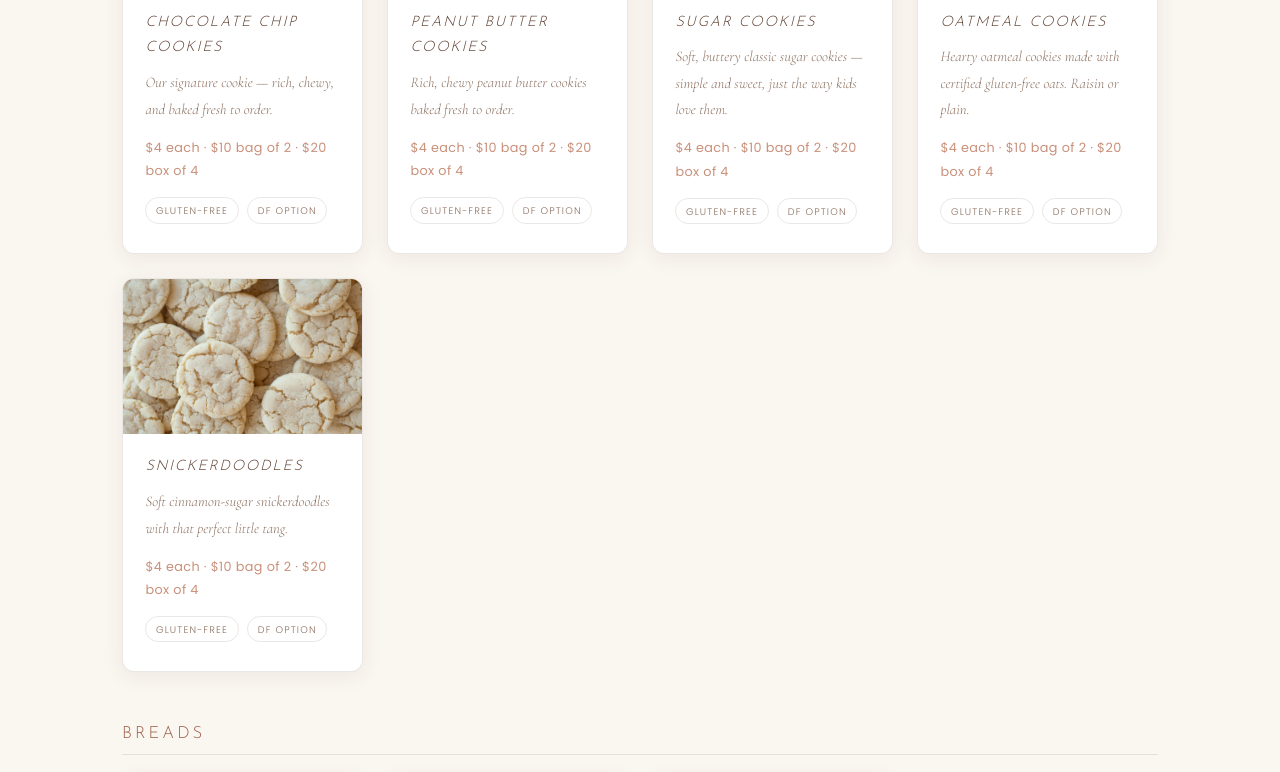
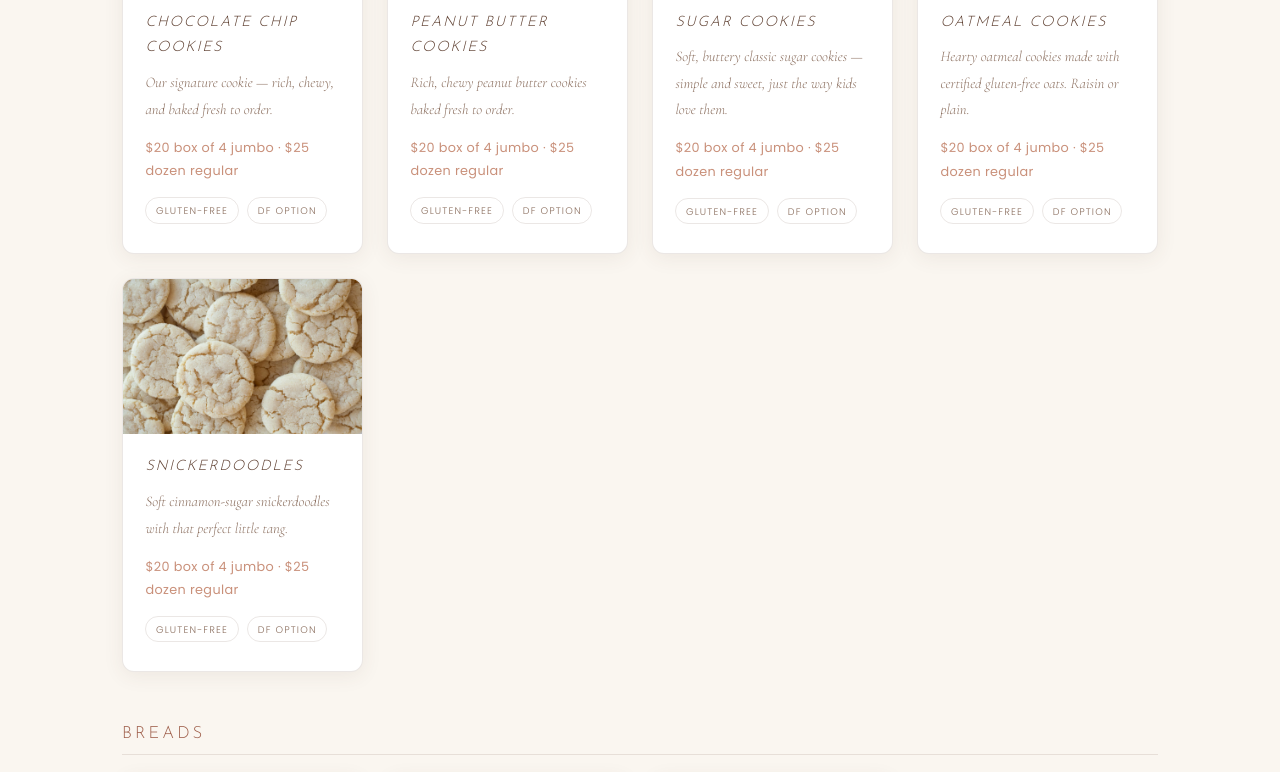
Before and after one commit to pnerbun/BakedWithLove, a plain HTML site: page index.html in a window 1280 px wide. Shown: the part 2860-3632 px from the top of the page. Drawn offline with nearby package versions, Linux system fonts and the light colour scheme.

Commit message:
Update cookie and brownie pricing
- All cookies: remove single + bag of 2; now $20 box of 4 jumbo / $25 dozen regular
- Brownies: 'box of 6' wording changed to 'half-dozen'

```diff
--- a/index.html
+++ b/index.html
@@ -734,7 +734,7 @@
           <div class="menu-card-body">
             <div class="menu-card-name">Chocolate Chip Cookies</div>
             <p class="menu-card-desc">Our signature cookie — rich, chewy, and baked fresh to order.</p>
-            <div class="menu-card-price">$4 each &middot; $10 bag of 2 &middot; $20 box of 4</div>
+            <div class="menu-card-price">$20 box of 4 jumbo &middot; $25 dozen regular</div>
             <span class="tag">Gluten-Free</span>
             <span class="tag">DF Option</span>
           </div>
@@ -747,7 +747,7 @@
           <div class="menu-card-body">
             <div class="menu-card-name">Peanut Butter Cookies</div>
             <p class="menu-card-desc">Rich, chewy peanut butter cookies baked fresh to order.</p>
-            <div class="menu-card-price">$4 each &middot; $10 bag of 2 &middot; $20 box of 4</div>
+            <div class="menu-card-price">$20 box of 4 jumbo &middot; $25 dozen regular</div>
             <span class="tag">Gluten-Free</span>
             <span class="tag">DF Option</span>
           </div>
@@ -760,7 +760,7 @@
           <div class="menu-card-body">
             <div class="menu-card-name">Sugar Cookies</div>
             <p class="menu-card-desc">Soft, buttery classic sugar cookies — simple and sweet, just the way kids love them.</p>
-            <div class="menu-card-price">$4 each &middot; $10 bag of 2 &middot; $20 box of 4</div>
+            <div class="menu-card-price">$20 box of 4 jumbo &middot; $25 dozen regular</div>
             <span class="tag">Gluten-Free</span>
             <span class="tag">DF Option</span>
           </div>
@@ -773,7 +773,7 @@
           <div class="menu-card-body">
             <div class="menu-card-name">Oatmeal Cookies</div>
             <p class="menu-card-desc">Hearty oatmeal cookies made with certified gluten-free oats. Raisin or plain.</p>
-            <div class="menu-card-price">$4 each &middot; $10 bag of 2 &middot; $20 box of 4</div>
+            <div class="menu-card-price">$20 box of 4 jumbo &middot; $25 dozen regular</div>
             <span class="tag">Gluten-Free</span>
             <span class="tag">DF Option</span>
           </div>
@@ -786,7 +786,7 @@
           <div class="menu-card-body">
             <div class="menu-card-name">Snickerdoodles</div>
             <p class="menu-card-desc">Soft cinnamon-sugar snickerdoodles with that perfect little tang.</p>
-            <div class="menu-card-price">$4 each &middot; $10 bag of 2 &middot; $20 box of 4</div>
+            <div class="menu-card-price">$20 box of 4 jumbo &middot; $25 dozen regular</div>
             <span class="tag">Gluten-Free</span>
             <span class="tag">DF Option</span>
           </div>
@@ -862,8 +862,8 @@
           </div>
           <div class="menu-card-body">
             <div class="menu-card-name">Brownies</div>
-            <p class="menu-card-desc">Rich, fudgy chocolate brownies. Sold by the box.</p>
-            <div class="menu-card-price">$20 box of 6</div>
+            <p class="menu-card-desc">Rich, fudgy chocolate brownies. Sold by the half-dozen.</p>
+            <div class="menu-card-price">$20 half-dozen</div>
             <span class="tag">Gluten-Free</span>
             <span class="tag">DF Option</span>
           </div>
```
